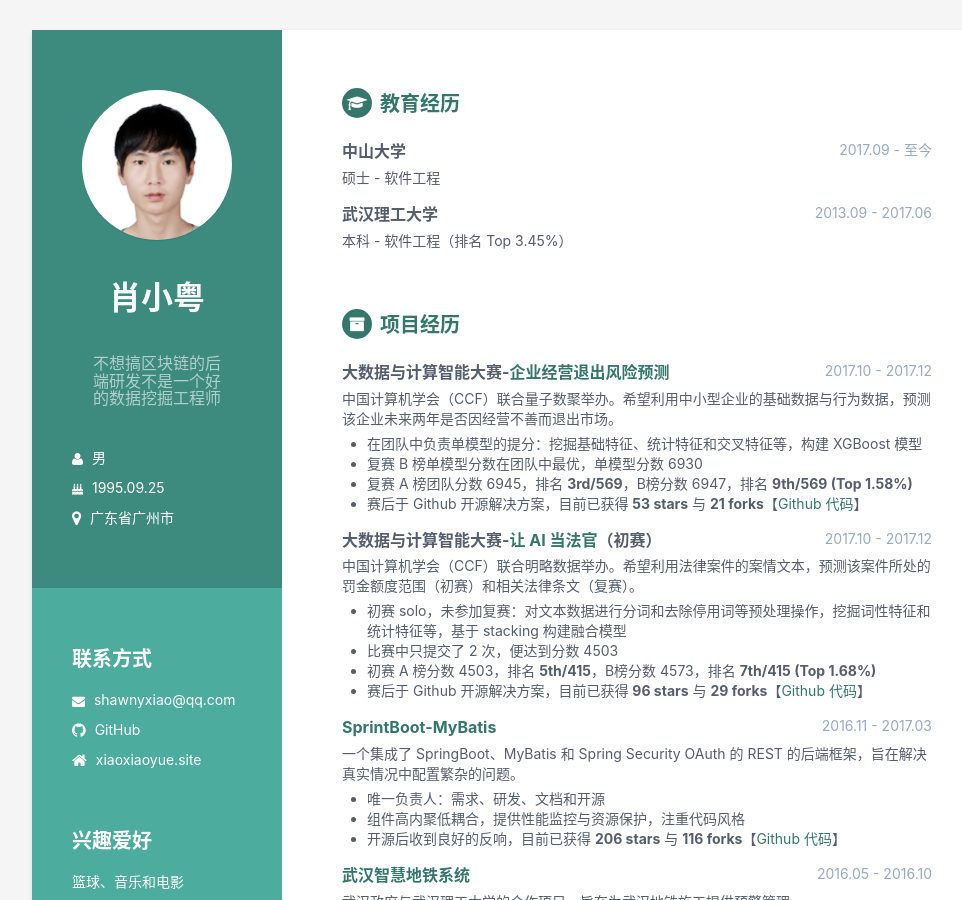
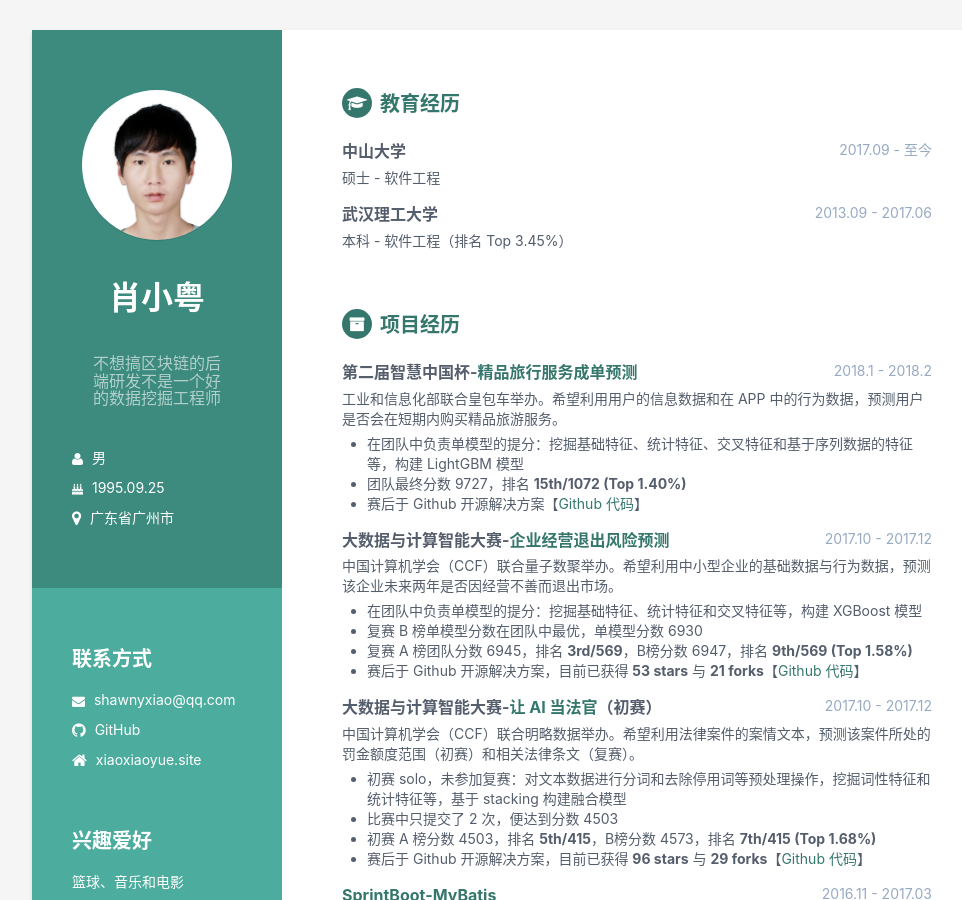
Before and after one commit to ShawnyXiao/Resume, a Jekyll site: the page built from index.html, in a window 1280 px wide and 900 px high. Shown: the whole window, without its empty margins (128-1090 px from the left). Built offline with Jekyll 4.4.1, drawn with Linux system fonts in a browser that asks for light colours.

Commit message:
Update projects

```diff
--- a/_data/projects.yml
+++ b/_data/projects.yml
@@ -1,3 +1,11 @@
+- project:
+  title: 第二届智慧中国杯-<a target="_blank" href="http://www.dcjingsai.com/common/cmpt/%E7%B2%BE%E5%93%81%E6%97%85%E8%A1%8C%E6%9C%8D%E5%8A%A1%E6%88%90%E5%8D%95%E9%A2%84%E6%B5%8B_%E7%AB%9E%E8%B5%9B%E4%BF%A1%E6%81%AF.html">精品旅行服务成单预测</a>
+  time: 2018.1 - 2018.2
+  intro: 工业和信息化部联合皇包车举办。希望利用用户的信息数据和在 APP 中的行为数据，预测用户是否会在短期内购买精品旅游服务。
+  descriptions:
+  - description: 在团队中负责单模型的提分：挖掘基础特征、统计特征、交叉特征和基于序列数据的特征等，构建 LightGBM 模型
+  - description: 团队最终分数 9727，排名 <b>15th/1072 (Top 1.40%)</b>
+  - description: 赛后于 Github 开源解决方案【<a target="_blank" href="https://github.com/ShawnyXiao/2018-ICC-TravelService">Github 代码</a>】
 - project:
   title: 大数据与计算智能大赛-<a target="_blank" href="http://www.datafountain.cn/#/competitions/271/intro">企业经营退出风险预测</a>
   time: 2017.10 - 2017.12
```
